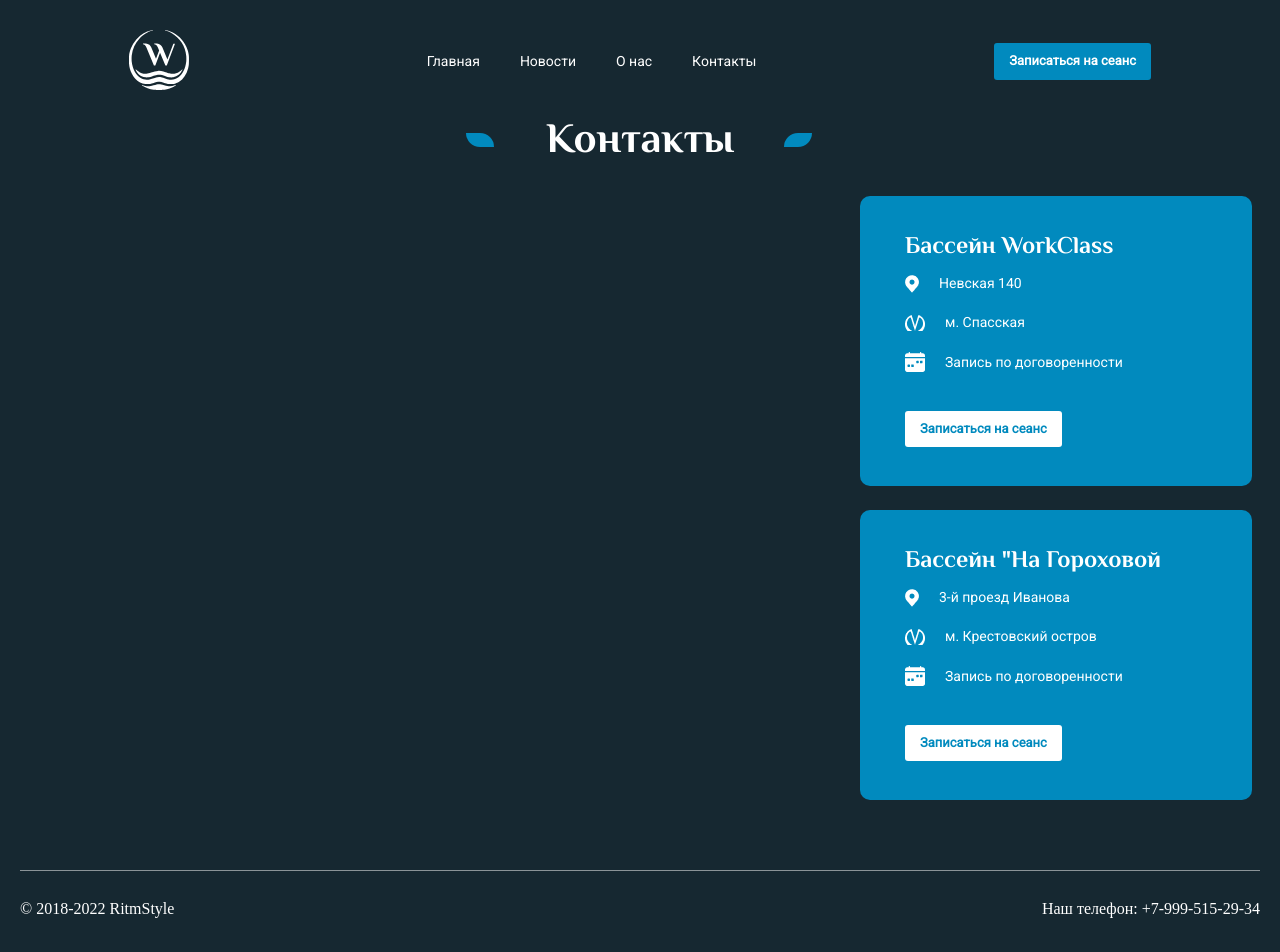
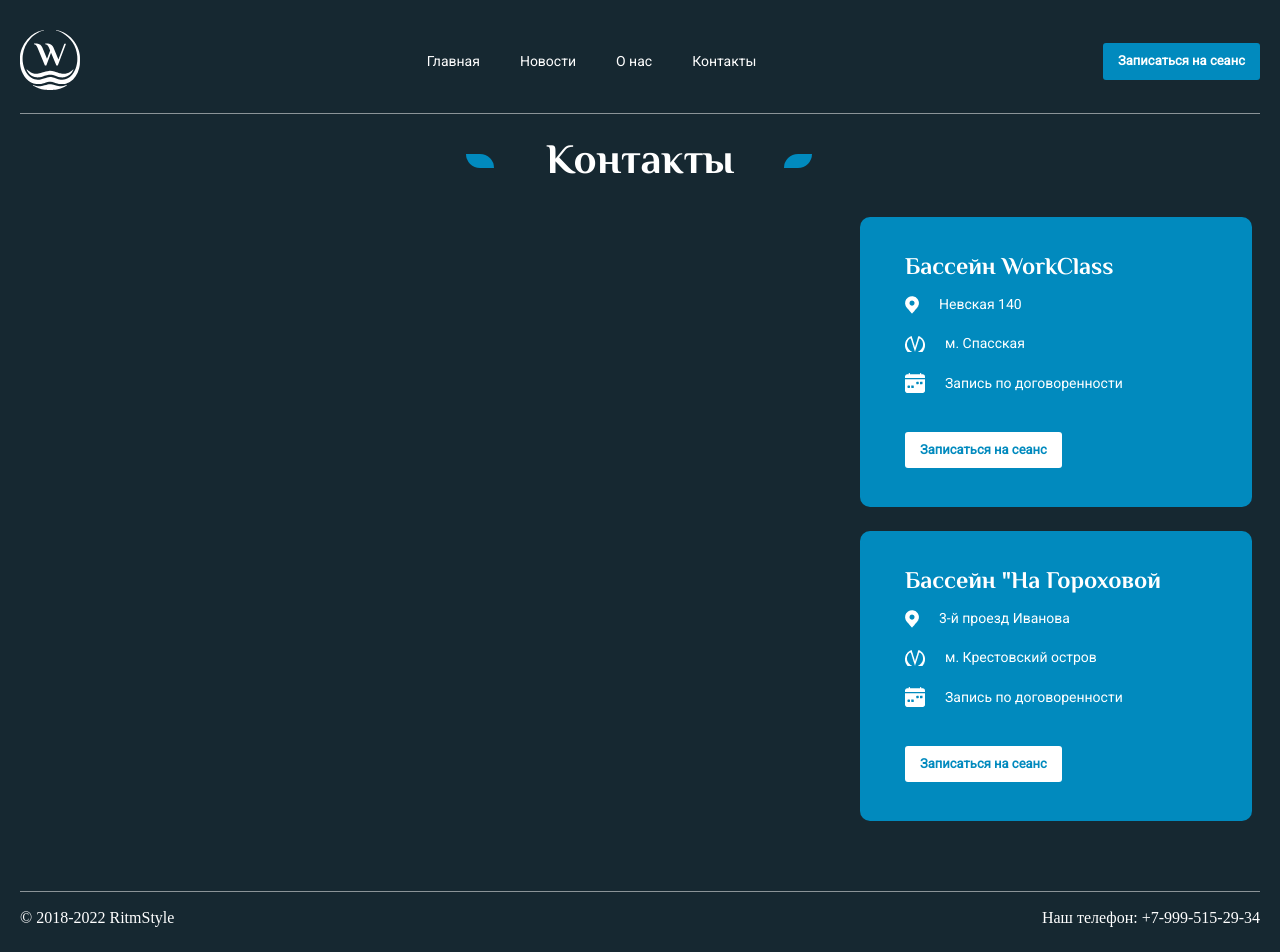
Before and after one commit to exwizar/Multi-page-website, a React (Create React App) app: page /contact in a window 1280 px wide. Shown: the top 952 px of the page. Built offline with nearby package versions, Linux system fonts and the light colour scheme.

Commit message:
added styles for footer

```diff
--- a/src/App.js
+++ b/src/App.js
@@ -29,6 +29,7 @@ function App() {
           <Subsession setModalActive={setModalActive}/>
         </div>
         </header>
+        <span className='line'></span>
         <Routes>
           <Route path="/" element={<Mainpage setModalActive={setModalActive} />} />
           <Route path="/news" element={<Newspage />} />
@@ -36,7 +37,7 @@ function App() {
           <Route path="/contact" element={<Contactpage setModalActive={setModalActive} />} />
         </Routes>
         <footer className='footer'>
-        <span className='line'></span>
+        <span className='line' style={{top: "70px"}}></span>
         <div className='footer-content'>
           <p>© 2018-2022 RitmStyle</p>
           <p>Наш телефон: +7-999-515-29-34</p>
--- a/src/page/contact/contactStyle.scss
+++ b/src/page/contact/contactStyle.scss
@@ -1,10 +1,9 @@
 @import '/src/scss/index.scss';
 
 .contact {
-
     color: $color-2;
     h2 {
-        margin: 20px 0 -130px
+        margin: 40px 0 -130px
     }
 
     .address {
--- a/src/scss/appStyle.scss
+++ b/src/scss/appStyle.scss
@@ -11,7 +11,7 @@
 
         .menu {
             display: flex;
-            justify-content: space-around;
+            justify-content: space-between;
             align-items: center;
             flex-direction: row;
             .menu-links {
@@ -27,22 +27,22 @@
             }
         }
         .footer {
-            .line {
-                display: block;
-                position: relative;
-                top: 70px;
-                height: 1px;
-                width: 100%;
-                background-color: $color-2;
-                opacity: 0.5
-            }
             .footer-content {
                 display: flex;
                 justify-content: space-between;
                 align-content: center;
-                margin-top: 100px;
+                padding-top: 88px;
                 color: $color-2;
             }
         }
     }
+    .line {
+        display: block;
+        position: relative;
+        height: 1px;
+        width: 100%;
+        background-color: $color-2;
+        opacity: 0.5;
+        top: 20px
+    }
 }
```
